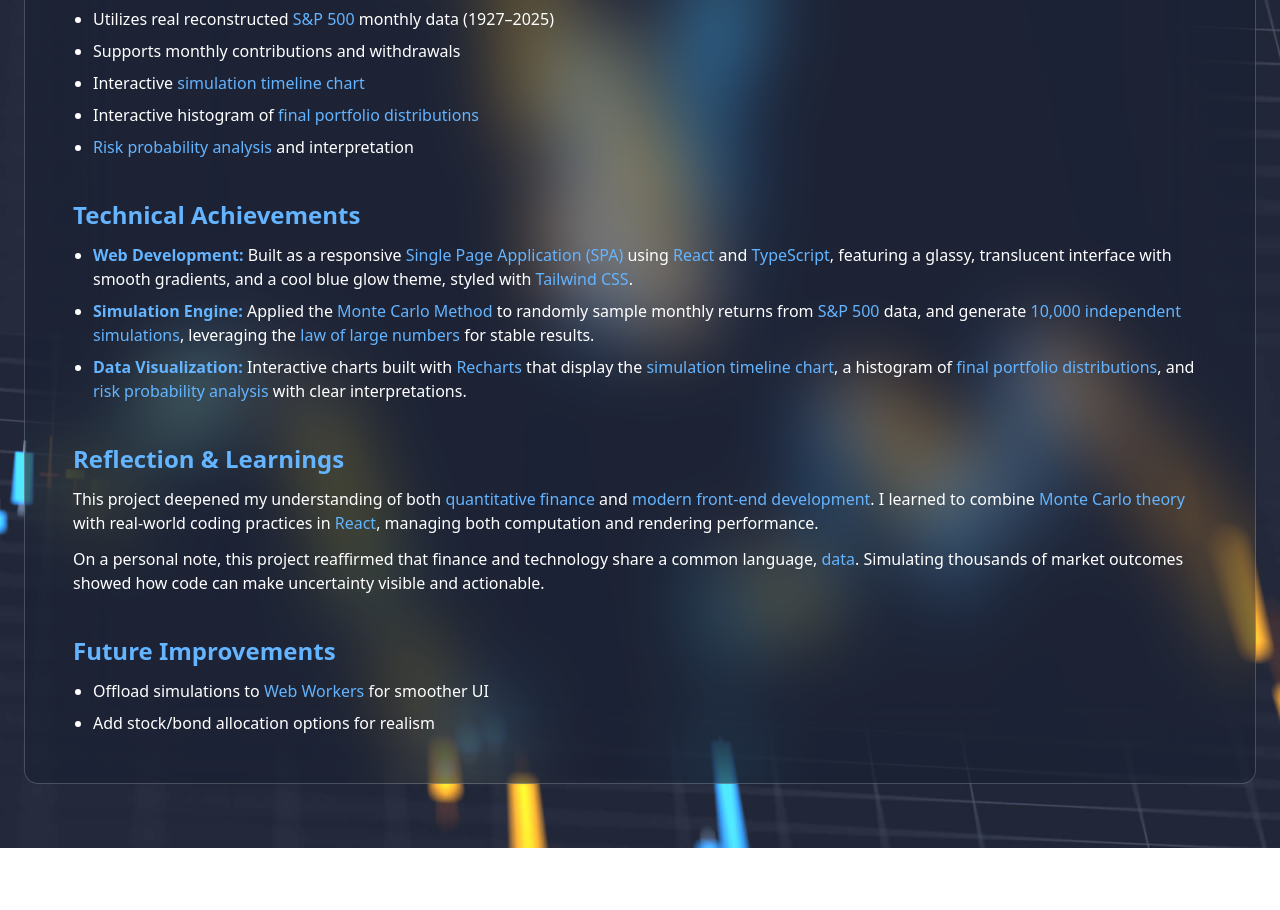
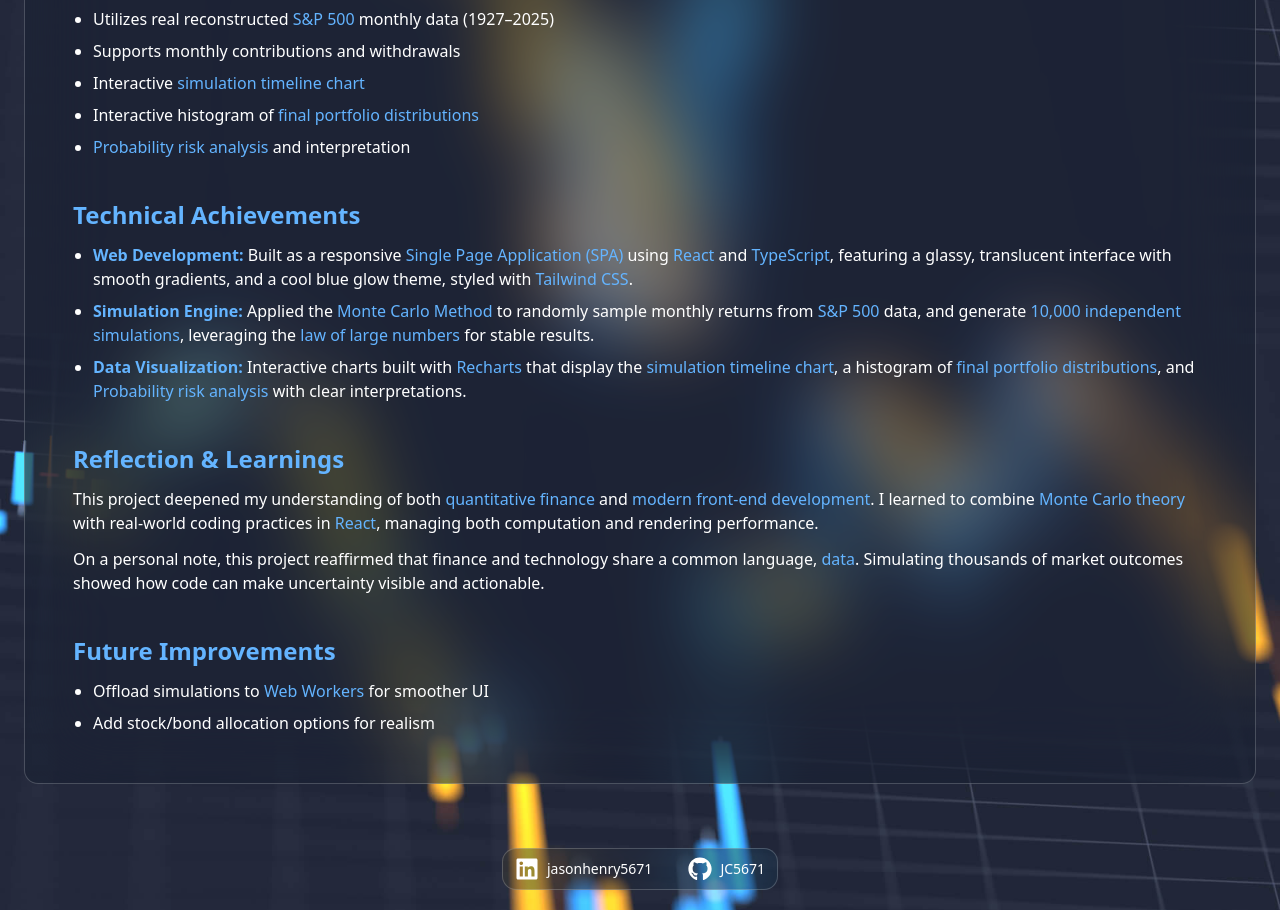
Before and after one commit to JC5671/Investment-Simulator, a React (Vite) app: page /about in a window 1280 px wide. Shown: the part 520-1430 px from the top of the page. Before the commit the page ends 1368 px from the top, so only its background shows below. Built offline with nearby package versions, Linux system fonts and the light colour scheme.

Commit message:
Added Footer

```diff
--- a/package.json
+++ b/package.json
@@ -19,6 +19,7 @@
     "numeral": "^2.0.6",
     "react": "^19.1.1",
     "react-dom": "^19.1.1",
+    "react-icons": "^5.5.0",
     "react-router-dom": "^7.9.3",
     "recharts": "^2.15.4",
     "tailwind-merge": "^3.3.1",
--- a/src/App.tsx
+++ b/src/App.tsx
@@ -1,5 +1,6 @@
 import { BrowserRouter, Routes, Route } from "react-router-dom";
 import NavBar from "./components/NavBar.tsx";
+import Footer from "./components/Footer.tsx";
 import SimulatorPage from "./pages/SimulatorPage.tsx";
 import AboutPage from "./pages/AboutPage.tsx";
 
@@ -7,16 +8,20 @@
   return (
     <BrowserRouter>
       <div
-        className="min-h-screen bg-cover bg-center bg-fixed text-gray-100"
+        className="min-h-screen flex flex-col bg-cover bg-center bg-fixed"
         style={{ backgroundImage: "url('/assets/background.jpg')" }}
       >
         <NavBar />
-        <div className="p-6 relative z-10">
+
+        {/* Main Content */}
+        <div className="flex-grow p-6 relative z-10">
           <Routes>
             <Route path="/" element={<SimulatorPage />} />
             <Route path="/about" element={<AboutPage />} />
           </Routes>
         </div>
+
+        <Footer />
       </div>
     </BrowserRouter>
   );
--- /dev/null
+++ b/src/components/Footer.tsx
@@ -0,0 +1,36 @@
+import { FaGithub, FaLinkedin } from "react-icons/fa";
+
+export default function Footer() {
+  return (
+    <footer className="flex justify-center">
+      <div
+        className="
+		flex bg-gray-900/30 backdrop-blur-2xl border border-white/20 rounded-xl
+		space-x-3 text-white mb-5
+		transition-shadow duration-300 hover:shadow-[0_0_30px_rgba(100,180,255)]"
+      >
+        {/* LinkedIn Link */}
+        <a
+          href="https://www.linkedin.com/in/jasonhenry5671"
+          target="_blank"
+          rel="noopener noreferrer"
+          className="flex items-center space-x-2 px-3 py-2 hover:text-[rgb(100,180,255)] transition p-3"
+        >
+          <FaLinkedin size={24} />
+          <span className="text-sm font-medium">jasonhenry5671</span>
+        </a>
+
+        {/* Github Link */}
+        <a
+          href="https://github.com/JC5671"
+          target="_blank"
+          rel="noopener noreferrer"
+          className="flex items-center space-x-2 px-3 py-2 hover:text-[rgb(100,180,255)] transition p-3"
+        >
+          <FaGithub size={24} />
+          <span className="text-sm font-medium">JC5671</span>
+        </a>
+      </div>
+    </footer>
+  );
+}
--- a/src/pages/AboutPage.tsx
+++ b/src/pages/AboutPage.tsx
@@ -3,9 +3,9 @@
     <div className="flex justify-center mb-10">
       <div
         className="
-      bg-gray-900/30 backdrop-blur-2xl border border-white/20 p-12 rounded-xl
-		  w-full max-w-7xl text-white space-y-10
-      transition-shadow duration-300 hover:shadow-[0_0_30px_rgba(100,180,255)]"
+        bg-gray-900/30 backdrop-blur-2xl border border-white/20 p-12 rounded-xl
+        w-full max-w-7xl text-white space-y-10
+        transition-shadow duration-300 hover:shadow-[0_0_30px_rgba(100,180,255)]"
       >
         {/* Title */}
         <h1 className="text-4xl font-bold text-center text-[rgb(100,180,255)] mb-8">
@@ -81,7 +81,7 @@
             </li>
             <li>
               <span className="text-[rgb(100,180,255)]">
-                Risk probability analysis
+                Probability risk analysis
               </span>{" "}
               and interpretation
             </li>
@@ -144,7 +144,7 @@
               </span>
               , and{" "}
               <span className="text-[rgb(100,180,255)]">
-                risk probability analysis
+                Probability risk analysis
               </span>{" "}
               with clear interpretations.
             </li>
```
Also changed, not shown: src/main.tsx (+6 -6 lines), 1 other file (tests, documents, lock files or other folders).
